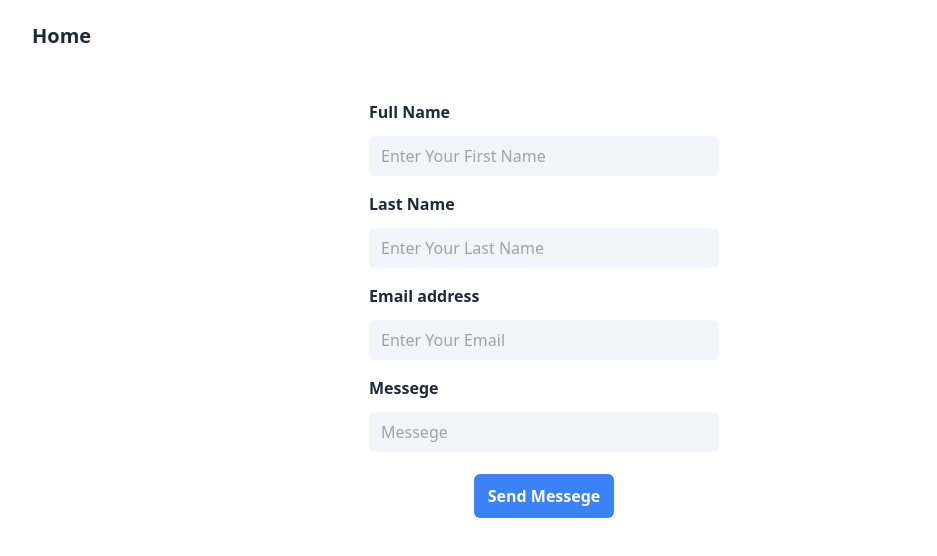
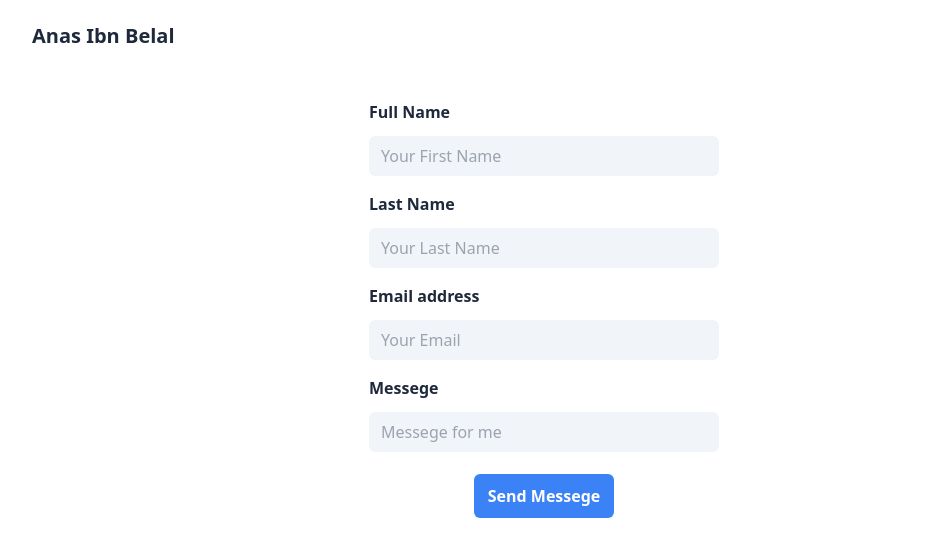
Before and after one commit to anas20023/Email-API, a website: page public/index.html in a window 1280 px wide. Shown: the full height of the page, 96-1033 px from the left. Drawn offline with Linux system fonts and the light colour scheme.

Commit message:
Update name in index.html

```diff
--- a/public/index.html
+++ b/public/index.html
@@ -19,7 +19,7 @@
       class="w-4/5 max-w-screen-xl mx-auto py-5 flex flex-row justify-between items-center">
       <div class="flex flex-row justify-between items-center w-4/5">
         <a href="#" rel="noopener" class="text-slate-800 font-bold text-xl"
-          >Home</a
+          >Anas Ibn Belal</a
         >
       </div>
       <div class="flex flex-row justify-evenly items-center w-1/5 gap-2">
@@ -43,7 +43,7 @@
           name="fname"
           class="bg-slate-100 py-2 px-3 w-full focus:outline-none focus:ring-2 focus:ring-blue-500 focus:border-transparent rounded-md"
           id="fname"
-          placeholder="Enter Your First Name"
+          placeholder="Your First Name"
           required />
       </div>
       <div class="py-2 w-[350px]">
@@ -55,7 +55,7 @@
           name="lname"
           class="bg-slate-100 py-2 px-3 w-full focus:outline-none focus:ring-2 focus:ring-blue-500 focus:border-transparent rounded-md"
           id="lname"
-          placeholder="Enter Your Last Name"
+          placeholder="Your Last Name"
           required />
       </div>
       <div class="py-2 w-[350px]">
@@ -67,7 +67,7 @@
           name="email"
           class="bg-slate-100 py-2 px-3 w-full focus:outline-none focus:ring-2 focus:ring-blue-500 focus:border-transparent rounded-md"
           id="email"
-          placeholder="Enter Your Email"
+          placeholder="Your Email"
           required />
       </div>
       <div class="py-2 w-[350px]">
@@ -78,7 +78,7 @@
           type="text"
           name="Messege"
           id="Messege"
-          placeholder="Messege"
+          placeholder="Messege for me"
           class="bg-slate-100 py-2 px-3 w-full focus:outline-none focus:ring-2 focus:ring-blue-500 focus:border-transparent rounded-md" />
       </div>
       <button
```
